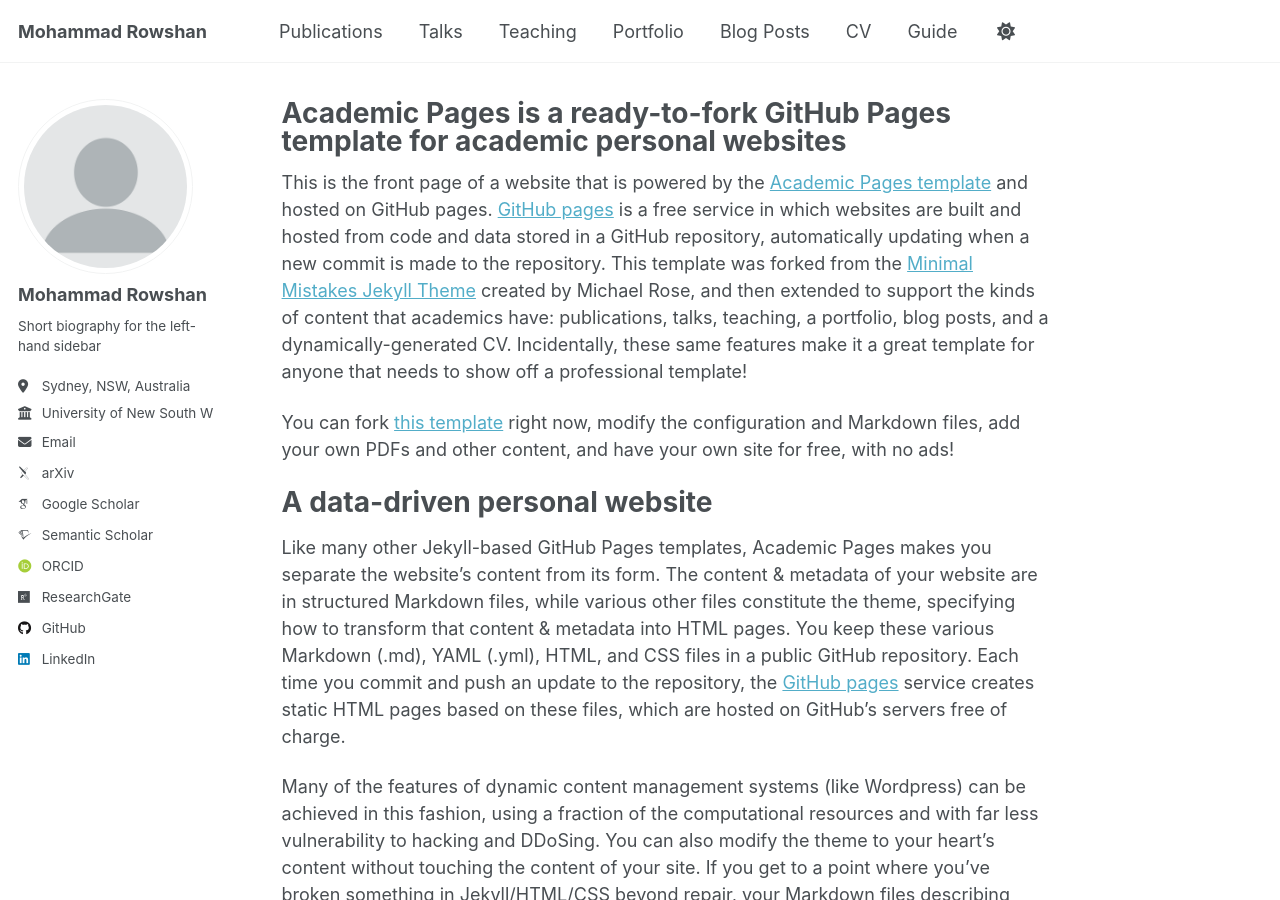
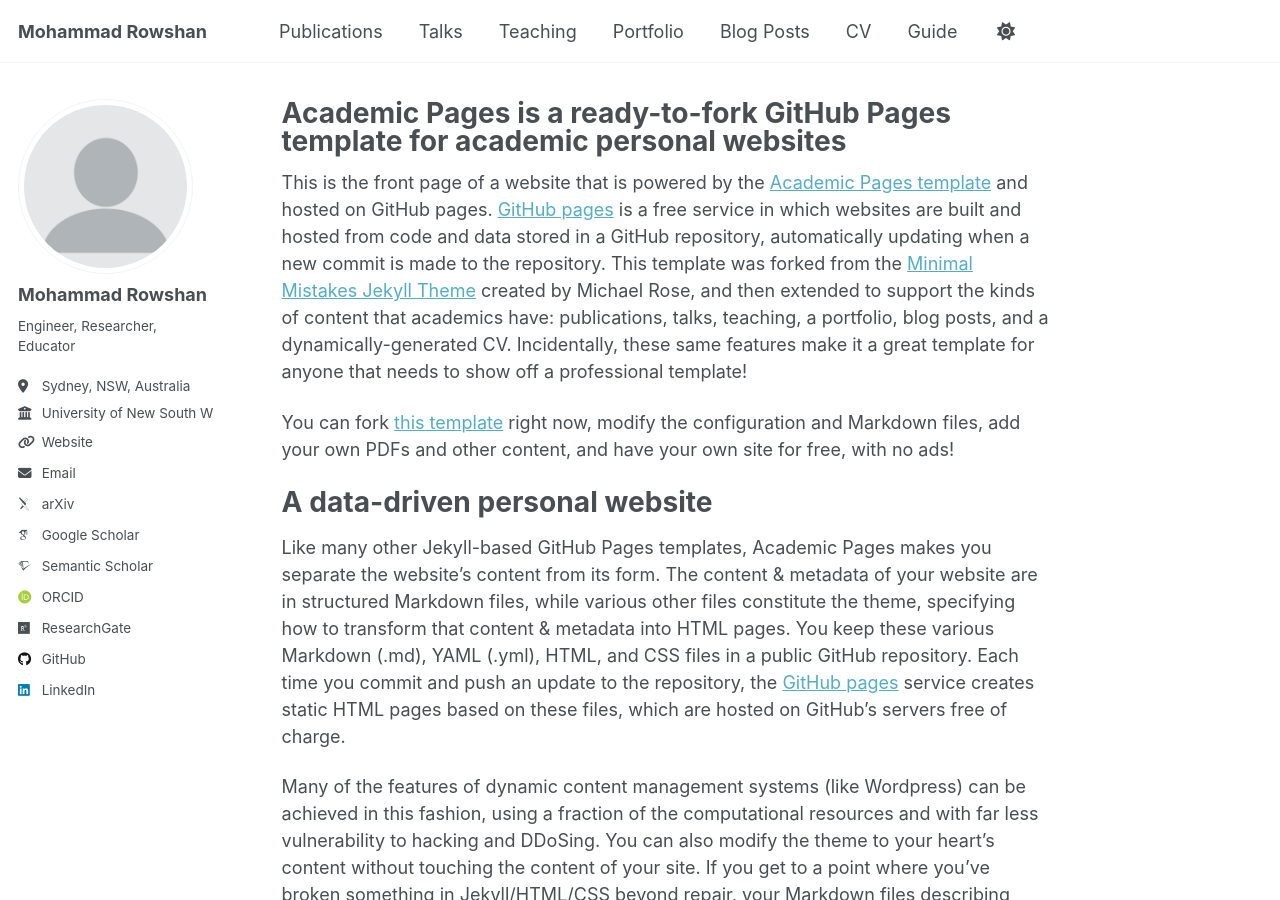
Before and after one commit to mohammad-rowshan/mohammad-rowshan.github.io, a Jekyll site: the page built from _pages/about.md, in a window 1280 px wide and 900 px high. Built offline with Jekyll 4.4.1, drawn with Linux system fonts in a browser that asks for light colours; some web fonts are replaced; a script that is not in the unit is left out.

Commit message:
Update bio and uri in configuration file

```diff
--- a/_config.yml
+++ b/_config.yml
@@ -26,10 +26,10 @@ author:
   avatar           : "profile.png"
   name             : "Mohammad Rowshan"
   pronouns         : # example: "she/her"
-  bio              : "Short biography for the left-hand sidebar"
+  bio              : "Engineer, Researcher, Educator"
   location         : "Sydney, NSW, Australia"
   employer         : "University of New South Wales"
-  uri              : # URL
+  uri              : "https://research.unsw.edu.au/people/dr-mohammad-rowshan"
   email            : "mrowshan@ieee.org"
 
   # Academic websites
```
